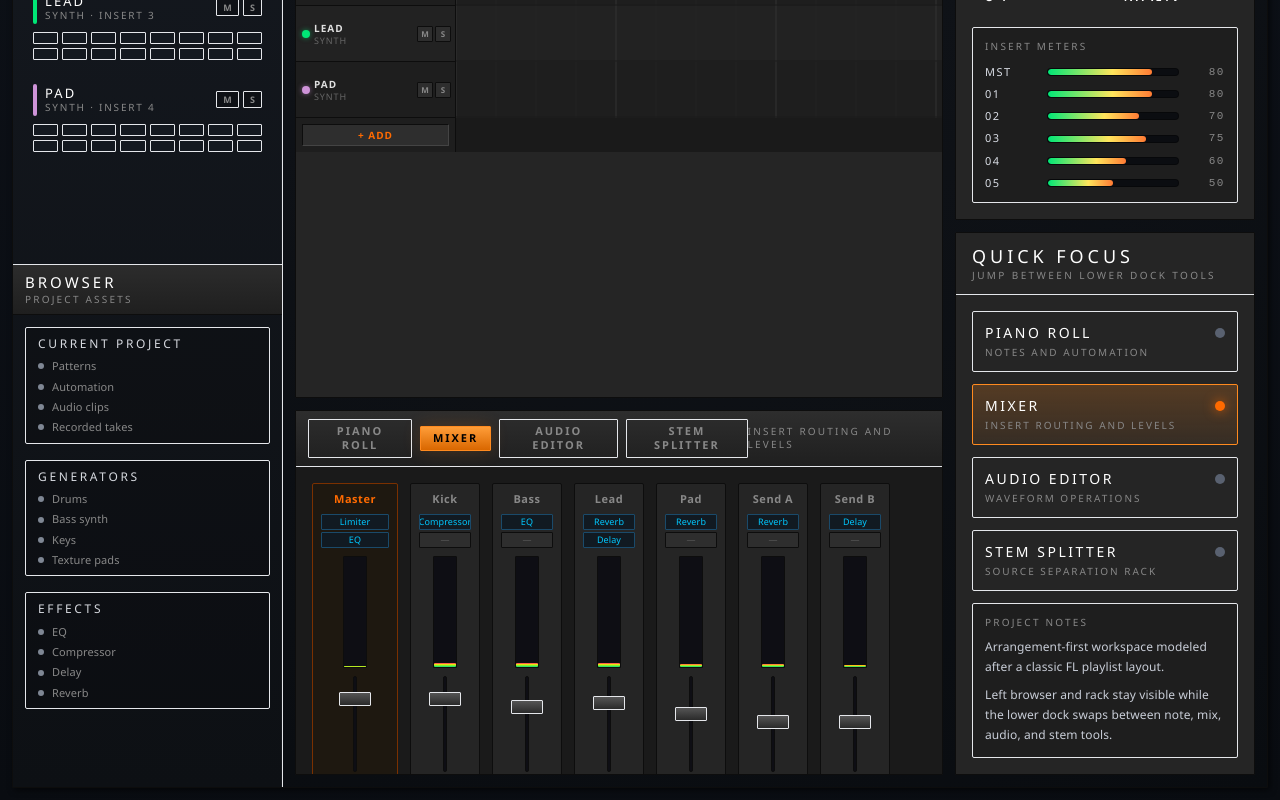
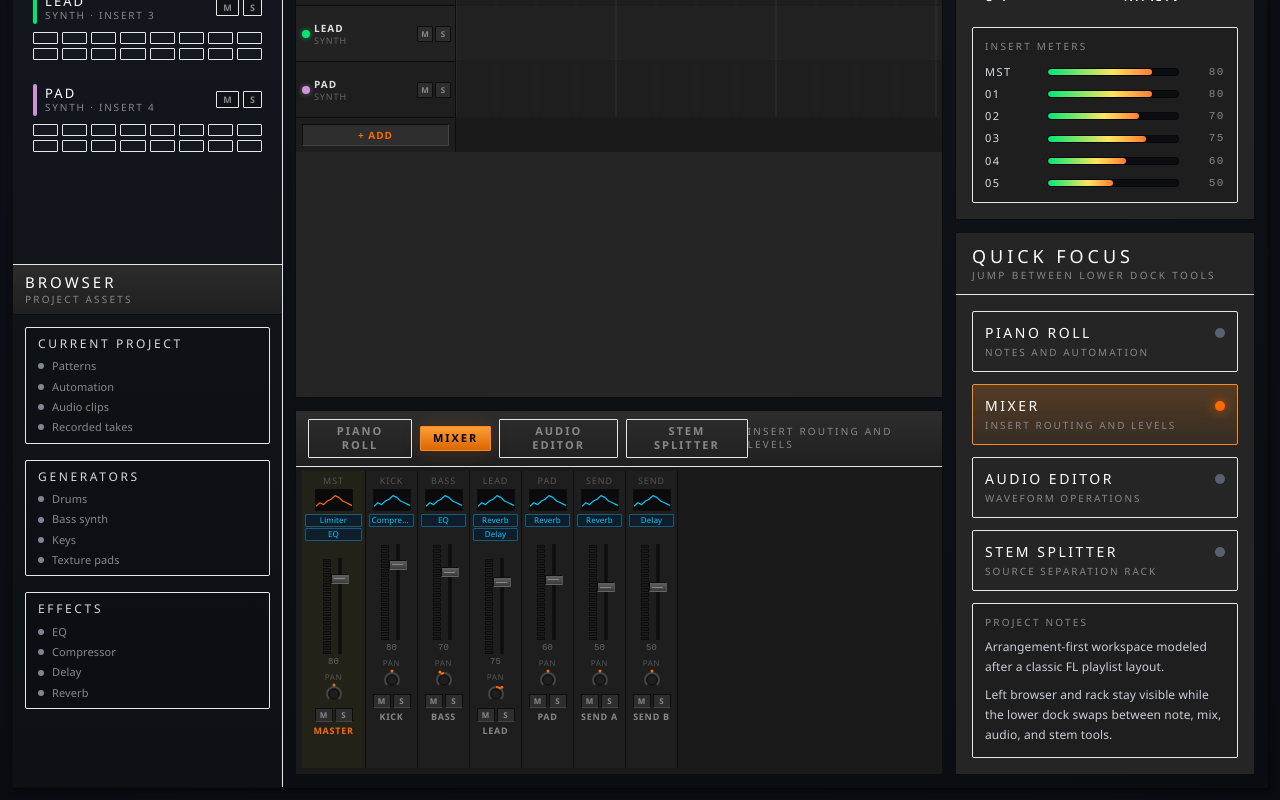
Before and after one commit to suhanstha09/flowdaw, a Next.js app in the folder frontend/: page / in a window 1280 px wide. Both pictures are taken after a click on the button "MIXER". Built offline with nearby package versions, Linux system fonts and the light colour scheme.

Commit message:
backend: enhance Mixer component with improved layout, styling, and VU meter functionality

```diff
--- a/frontend/src/components/mixer/Mixer.tsx
+++ b/frontend/src/components/mixer/Mixer.tsx
@@ -1,6 +1,9 @@
 'use client'
 import { useEffect, useRef, useState } from 'react'
 import { useDawStore, MixerChannel } from '@/store/dawStore'
+
+const STRIP_W  = 52   // FL Studio default strip width
+const MASTER_W = 64
 
 export function Mixer() {
   const { mixerChannels, isPlaying, updateMixerChannel } = useDawStore()
@@ -8,9 +11,9 @@ export function Mixer() {
 
   useEffect(() => {
     const id = setInterval(() => {
-      setVuLevels(mixerChannels.map((ch, i) => {
+      setVuLevels(mixerChannels.map((ch) => {
         if (ch.muted) return 0
-        const base = isPlaying ? ch.volume * 65 + Math.random() * 35 : Math.random() * 4
+        const base = isPlaying ? ch.volume * 68 + Math.random() * 28 : Math.random() * 3
         return Math.min(100, base)
       }))
     }, 80)
@@ -18,29 +21,49 @@ export function Mixer() {
   }, [mixerChannels, isPlaying])
 
   return (
-    <div className="flex flex-1 overflow-x-auto bg-base p-4 gap-3 items-end">
+    <div
+      className="flex overflow-x-auto"
+      style={{
+        background: '#1a1a1a',
+        height: '100%',
+        alignItems: 'stretch',
+        gap: 0,
+        padding: '0 6px',
+        paddingTop: 4,
+        paddingBottom: 6,
+      }}
+    >
       {mixerChannels.map((ch, i) => (
-        <ChannelStrip key={ch.id} ch={ch} vu={vuLevels[i]} isMaster={i===0}
-          onUpdate={(u) => updateMixerChannel(ch.id, u)} />
+        <ChannelStrip
+          key={ch.id}
+          ch={ch}
+          vu={vuLevels[i]}
+          isMaster={i === 0}
+          onUpdate={(u) => updateMixerChannel(ch.id, u)}
+        />
       ))}
     </div>
   )
 }
 
-function ChannelStrip({ ch, vu, isMaster, onUpdate }: {
+/* ─────────────────────────────────────── */
+/* Channel Strip                           */
+/* ─────────────────────────────────────── */
+function ChannelStrip({
+  ch, vu, isMaster, onUpdate,
+}: {
   ch: MixerChannel; vu: number; isMaster: boolean
   onUpdate: (u: Partial<MixerChannel>) => void
 }) {
   const faderRef = useRef<HTMLDivElement>(null)
-  const dragRef = useRef<{ startY: number; startVol: number } | null>(null)
+  const dragRef  = useRef<{ startY: number; startVol: number } | null>(null)
 
   const handleFaderDown = (e: React.MouseEvent) => {
     dragRef.current = { startY: e.clientY, startVol: ch.volume }
     const onMove = (e: MouseEvent) => {
       if (!dragRef.current) return
-      const delta = (dragRef.current.startY - e.clientY) / 88
-      const vol = Math.max(0, Math.min(1, dragRef.current.startVol + delta))
-      onUpdate({ volume: vol })
+      const delta = (dragRef.current.startY - e.clientY) / 90
+      onUpdate({ volume: Math.max(0, Math.min(1, dragRef.current.startVol + delta)) })
     }
     const onUp = () => {
       dragRef.current = null
@@ -51,76 +74,242 @@ function ChannelStrip({ ch, vu, isMaster, onUpdate }: {
     window.addEventListener('mouseup', onUp)
   }
 
-  const vuColor = vu > 85 ? '#ff5252' : vu > 70 ? '#ffea00' : '#00e676'
+  const w = isMaster ? MASTER_W : STRIP_W
 
   return (
-    <div className={`flex flex-col items-center gap-2 rounded-lg border p-2 flex-shrink-0 ${
-      isMaster
-        ? 'w-[86px] border-accent-dim bg-[#1e1810]'
-        : 'w-[70px] border-border bg-panel'
-    }`}>
-      <div className={`text-[11px] font-semibold tracking-wider truncate w-full text-center ${isMaster ? 'text-accent' : 'text-text-dim'}`}>
-        {ch.name}
+    <div
+      style={{
+        width: w,
+        minWidth: w,
+        display: 'flex',
+        flexDirection: 'column',
+        alignItems: 'center',
+        gap: 3,
+        paddingTop: 4,
+        paddingBottom: 4,
+        borderRight: '1px solid #0d0d0d',
+        background: isMaster ? '#222218' : '#1e1e1e',
+      }}
+    >
+      {/* Channel number */}
+      <div style={{ fontSize: 9, color: '#555', textTransform: 'uppercase', letterSpacing: '0.1em' }}>
+        {isMaster ? 'MST' : String(ch.name).slice(0, 4).toUpperCase()}
       </div>
 
-      {/* FX Slots */}
-      <div className="w-full flex flex-col gap-0.5">
-        {[0,1].map(fi => (
-          <div key={fi} className={`h-4 rounded border text-[9px] flex items-center justify-center truncate px-1 cursor-pointer transition-colors ${
-            ch.fx[fi] ? 'border-[#1a4a6a] text-daw-blue bg-[#111a22]' : 'border-border text-text-faint bg-raised hover:border-border-bright'
-          }`}>
-            {ch.fx[fi] || '—'}
+      {/* Mini EQ curve display */}
+      <MiniEq color={isMaster ? '#ff6a00' : '#00c8ff'} muted={ch.muted} />
+
+      {/* FX slots */}
+      <div style={{ display: 'flex', flexDirection: 'column', gap: 1, width: '90%' }}>
+        {ch.fx.slice(0, 2).map((fx, fi) => (
+          <div
+            key={fi}
+            style={{
+              height: 13,
+              fontSize: 8,
+              textAlign: 'center',
+              overflow: 'hidden',
+              textOverflow: 'ellipsis',
+              whiteSpace: 'nowrap',
+              padding: '0 2px',
+              background: fx ? '#0e1e2a' : '#222222',
+              border: `1px solid ${fx ? '#1a5a7a' : '#0d0d0d'}`,
+              color: fx ? '#00c8ff' : '#444',
+              borderRadius: 1,
+              cursor: 'pointer',
+            }}
+          >
+            {fx || '—'}
           </div>
         ))}
       </div>
 
-      {/* VU Meter */}
-      <div className="w-6 h-28 bg-[#0e0e14] border border-border rounded overflow-hidden flex flex-col justify-end">
+      {/* VU Meter + Fader — side by side */}
+      <div style={{ display: 'flex', gap: 4, alignItems: 'flex-end', flexShrink: 0, height: 110 }}>
+        {/* VU meter */}
+        <VuMeter level={vu} />
+
+        {/* Fader */}
         <div
-          className="w-full rounded-sm transition-all duration-75"
-          style={{
-            height: `${vu}%`,
-            background: `linear-gradient(to top, #00e676, #ffea00 70%, #ff5252 90%)`,
-          }}
-        />
-      </div>
-
-      {/* Fader */}
-      <div className="h-24 flex flex-col items-center relative w-full" ref={faderRef}>
-        <div className="w-1 h-full bg-[#0e0e14] border border-border rounded-full relative mx-auto">
+          ref={faderRef}
+          style={{ position: 'relative', width: 10, height: 96, flexShrink: 0 }}
+        >
+          {/* Track */}
+          <div style={{
+            position: 'absolute',
+            left: '50%',
+            transform: 'translateX(-50%)',
+            width: 3,
+            height: '100%',
+            background: '#111',
+            border: '1px solid #0d0d0d',
+            borderRadius: 0,
+          }} />
+          {/* Thumb */}
           <div
-            className="w-8 h-3.5 bg-gradient-to-b from-[#555] to-[#2a2a2a] border border-border-bright rounded cursor-ns-resize flex items-center justify-center absolute left-1/2 -translate-x-1/2 select-none"
-            style={{ top: `${(1-ch.volume)*76}px` }}
+            style={{
+              position: 'absolute',
+              left: '50%',
+              transform: 'translateX(-50%)',
+              top: `${(1 - ch.volume) * 76}px`,
+              width: 18,
+              height: 10,
+              background: 'linear-gradient(180deg, #606060 0%, #3a3a3a 100%)',
+              border: '1px solid #0d0d0d',
+              borderBottom: '1px solid #666',
+              borderRight: '1px solid #555',
+              borderRadius: 1,
+              cursor: 'ns-resize',
+              display: 'flex',
+              alignItems: 'center',
+              justifyContent: 'center',
+              flexShrink: 0,
+              zIndex: 2,
+            }}
             onMouseDown={handleFaderDown}
           >
-            <div className="w-3/4 h-px bg-border-bright" />
+            <div style={{ width: '70%', height: 1, background: '#888' }} />
           </div>
         </div>
       </div>
-      <div className="font-mono text-[10px] text-text-dim">{Math.round(ch.volume*100)}</div>
 
-      {/* Pan Knob */}
-      <PanKnob value={ch.pan} onChange={v => onUpdate({ pan: v })} />
+      {/* Volume readout */}
+      <div style={{ fontSize: 9, fontFamily: 'Courier New, monospace', color: '#666' }}>
+        {Math.round(ch.volume * 100)}
+      </div>
 
-      {/* M / S */}
-      <div className="flex gap-1">
+      {/* Pan knob */}
+      <PanKnob value={ch.pan} onChange={(v) => onUpdate({ pan: v })} />
+
+      {/* M / S buttons */}
+      <div style={{ display: 'flex', gap: 2 }}>
         <button
-          className={`text-[9px] font-bold px-1.5 py-0.5 rounded border transition-all ${ch.muted ? 'bg-daw-yellow border-daw-yellow text-black' : 'bg-raised border-border text-text-dim hover:text-text'}`}
-          onClick={() => onUpdate({ muted: !ch.muted })}>M</button>
+          onClick={() => onUpdate({ muted: !ch.muted })}
+          style={{
+            width: 18, height: 14,
+            fontSize: 8,
+            fontWeight: 700,
+            cursor: 'pointer',
+            background: ch.muted ? '#ffea00' : '#2e2e2e',
+            color: ch.muted ? '#000' : '#888',
+            border: `1px solid ${ch.muted ? '#ccbb00' : '#0d0d0d'}`,
+            borderBottom: `1px solid ${ch.muted ? '#ddcc00' : '#444'}`,
+            borderRadius: 1,
+            textTransform: 'uppercase',
+          }}
+        >M</button>
         <button
-          className={`text-[9px] font-bold px-1.5 py-0.5 rounded border transition-all ${ch.soloed ? 'bg-daw-green border-daw-green text-black' : 'bg-raised border-border text-text-dim hover:text-text'}`}
-          onClick={() => onUpdate({ soloed: !ch.soloed })}>S</button>
+          onClick={() => onUpdate({ soloed: !ch.soloed })}
+          style={{
+            width: 18, height: 14,
+            fontSize: 8,
+            fontWeight: 700,
+            cursor: 'pointer',
+            background: ch.soloed ? '#00e676' : '#2e2e2e',
+            color: ch.soloed ? '#000' : '#888',
+            border: `1px solid ${ch.soloed ? '#00aa55' : '#0d0d0d'}`,
+            borderBottom: `1px solid ${ch.soloed ? '#00cc66' : '#444'}`,
+            borderRadius: 1,
+            textTransform: 'uppercase',
+          }}
+        >S</button>
+      </div>
+
+      {/* Channel name — rotated label */}
+      <div
+        style={{
+          fontSize: 9,
+          color: isMaster ? '#ff6a00' : '#888',
+          textTransform: 'uppercase',
+          letterSpacing: '0.08em',
+          maxWidth: w - 8,
+          overflow: 'hidden',
+          textOverflow: 'ellipsis',
+          whiteSpace: 'nowrap',
+          textAlign: 'center',
+          fontWeight: 600,
+        }}
+      >
+        {ch.name}
       </div>
     </div>
   )
 }
 
+/* ─────────────────────────────────────── */
+/* VU Meter — green/yellow/red segments    */
+/* ─────────────────────────────────────── */
+function VuMeter({ level }: { level: number }) {
+  const segments = 20
+  return (
+    <div style={{
+      display: 'flex',
+      flexDirection: 'column-reverse',
+      gap: 1,
+      width: 8,
+      height: 96,
+      justifyContent: 'flex-start',
+    }}>
+      {Array.from({ length: segments }).map((_, i) => {
+        const threshold = ((i + 1) / segments) * 100
+        const active    = level >= threshold
+        const color     = threshold > 90 ? '#ff5252' : threshold > 75 ? '#ffea00' : '#00e676'
+        return (
+          <div
+            key={i}
+            style={{
+              flex: 1,
+              background: active ? color : '#1a1a1a',
+              border: '0.5px solid #0d0d0d',
+              borderRadius: 0,
+            }}
+          />
+        )
+      })}
+    </div>
+  )
+}
+
+/* ─────────────────────────────────────── */
+/* Mini EQ display — small graph           */
+/* ─────────────────────────────────────── */
+function MiniEq({ color, muted }: { color: string; muted: boolean }) {
+  const points = [2, 4, 3, 5, 6, 8, 7, 5, 4, 3, 2]
+  const max    = 10
+  const W = 38, H = 22
+  const ptStr  = points.map((v, i) => `${(i / (points.length - 1)) * W},${H - (v / max) * (H - 4) - 2}`).join(' ')
+  return (
+    <div style={{
+      width: W,
+      height: H,
+      background: '#0a0a0a',
+      border: '1px solid #0d0d0d',
+      overflow: 'hidden',
+      flexShrink: 0,
+    }}>
+      <svg width={W} height={H}>
+        <polyline
+          points={ptStr}
+          fill="none"
+          stroke={muted ? '#333' : color}
+          strokeWidth={1.2}
+          strokeLinejoin="round"
+        />
+      </svg>
+    </div>
+  )
+}
+
+/* ─────────────────────────────────────── */
+/* Pan Knob                                */
+/* ─────────────────────────────────────── */
 function PanKnob({ value, onChange }: { value: number; onChange: (v: number) => void }) {
-  const norm = (value + 1) / 2
+  const norm  = (value + 1) / 2
   const angle = -135 + norm * 270
-  const r = 12, cx = 14, cy = 14
-  const rad = angle * Math.PI / 180
-  const ex = cx + r * Math.sin(rad), ey = cy - r * Math.cos(rad)
+  const r = 9, cx = 11, cy = 11
+  const toRad = (a: number) => a * Math.PI / 180
+  const ex = cx + r * Math.sin(toRad(angle))
+  const ey = cy - r * Math.cos(toRad(angle))
   const dragRef = useRef<{ startY: number; startVal: number } | null>(null)
 
   const handleDown = (e: React.MouseEvent) => {
@@ -128,8 +317,7 @@ function PanKnob({ value, onChange }: { value: number; onChange: (v: number) =>
     dragRef.current = { startY: e.clientY, startVal: value }
     const onMove = (e: MouseEvent) => {
       if (!dragRef.current) return
-      const delta = (dragRef.current.startY - e.clientY) / 100
-      onChange(Math.max(-1, Math.min(1, dragRef.current.startVal + delta)))
+      onChange(Math.max(-1, Math.min(1, dragRef.current.startVal + (dragRef.current.startY - e.clientY) / 100)))
     }
     const onUp = () => {
       dragRef.current = null
@@ -141,13 +329,26 @@ function PanKnob({ value, onChange }: { value: number; onChange: (v: number) =>
   }
 
   return (
-    <div className="flex flex-col items-center gap-0.5 cursor-ns-resize">
-      <span className="text-[8px] text-text-dim uppercase tracking-wider">Pan</span>
-      <svg width="28" height="28" onMouseDown={handleDown}>
-        <circle cx={cx} cy={cy} r={r} fill="#0e0e14" stroke="#3a3a44" strokeWidth="1" />
-        <circle cx={cx} cy={cy} r={r-4} fill="#18181f" stroke="#2a2a34" strokeWidth="1" />
-        <line x1={cx} y1={cy} x2={ex} y2={ey} stroke="#ff6b00" strokeWidth="2" strokeLinecap="round" />
+    <div style={{ display: 'flex', flexDirection: 'column', alignItems: 'center', gap: 1, cursor: 'ns-resize' }}>
+      <span style={{ fontSize: 8, textTransform: 'uppercase', color: '#555', letterSpacing: '0.08em' }}>PAN</span>
+      <svg width={22} height={22} onMouseDown={handleDown}>
+        {/* Track arc */}
+        <path d={arc(cx, cy, r - 2, -135, 135)} fill="none" stroke="#444" strokeWidth={2} strokeLinecap="butt" />
+        {/* Value arc — center to current */}
+        <path d={arc(cx, cy, r - 2, -135 + 135, angle)} fill="none" stroke="#ff6a00" strokeWidth={2} strokeLinecap="butt" />
+        {/* Body */}
+        <circle cx={cx} cy={cy} r={r - 4} fill="#1e1e1e" stroke="#0d0d0d" strokeWidth={1} />
+        {/* Indicator dot */}
+        <circle cx={ex} cy={ey} r={1.5} fill="#ff6a00" />
       </svg>
     </div>
   )
 }
+
+function arc(cx: number, cy: number, r: number, startA: number, endA: number) {
+  const toRad = (a: number) => a * Math.PI / 180
+  const sx = cx + r * Math.sin(toRad(startA)), sy = cy - r * Math.cos(toRad(startA))
+  const ex = cx + r * Math.sin(toRad(endA)),   ey = cy - r * Math.cos(toRad(endA))
+  const large = Math.abs(endA - startA) > 180 ? 1 : 0
+  return `M ${sx} ${sy} A ${r} ${r} 0 ${large} 1 ${ex} ${ey}`
+}
```
